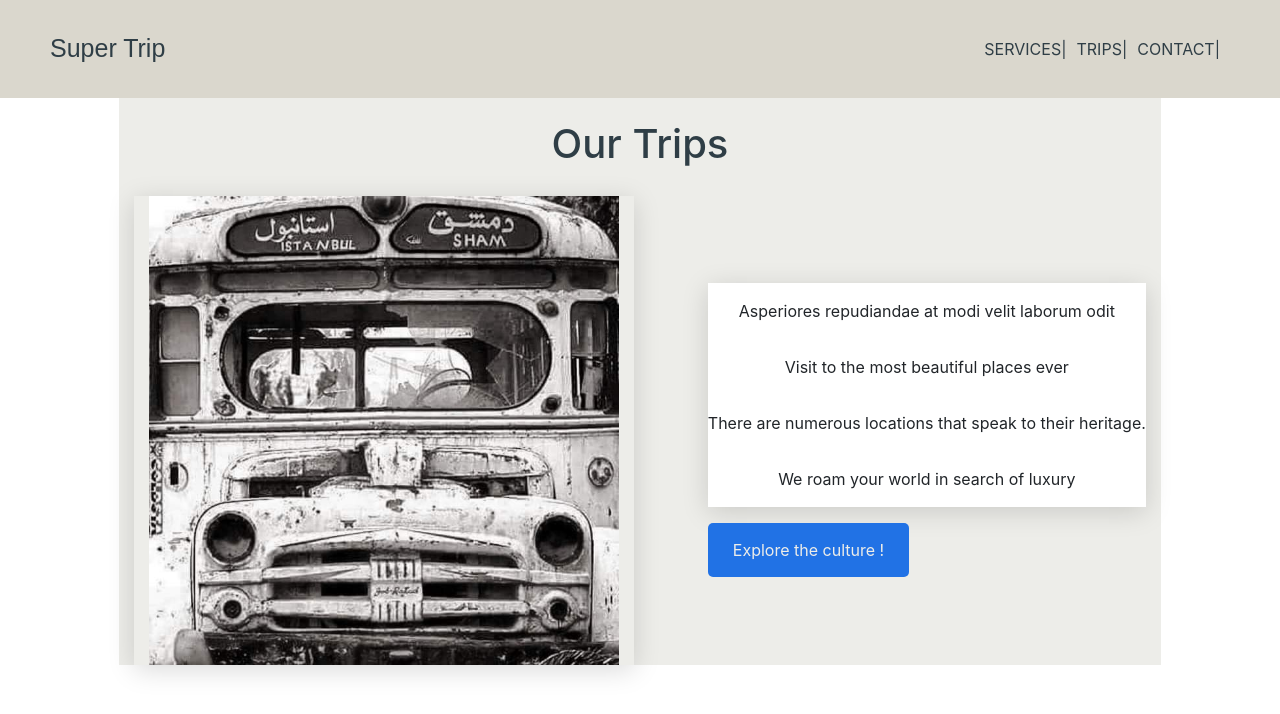
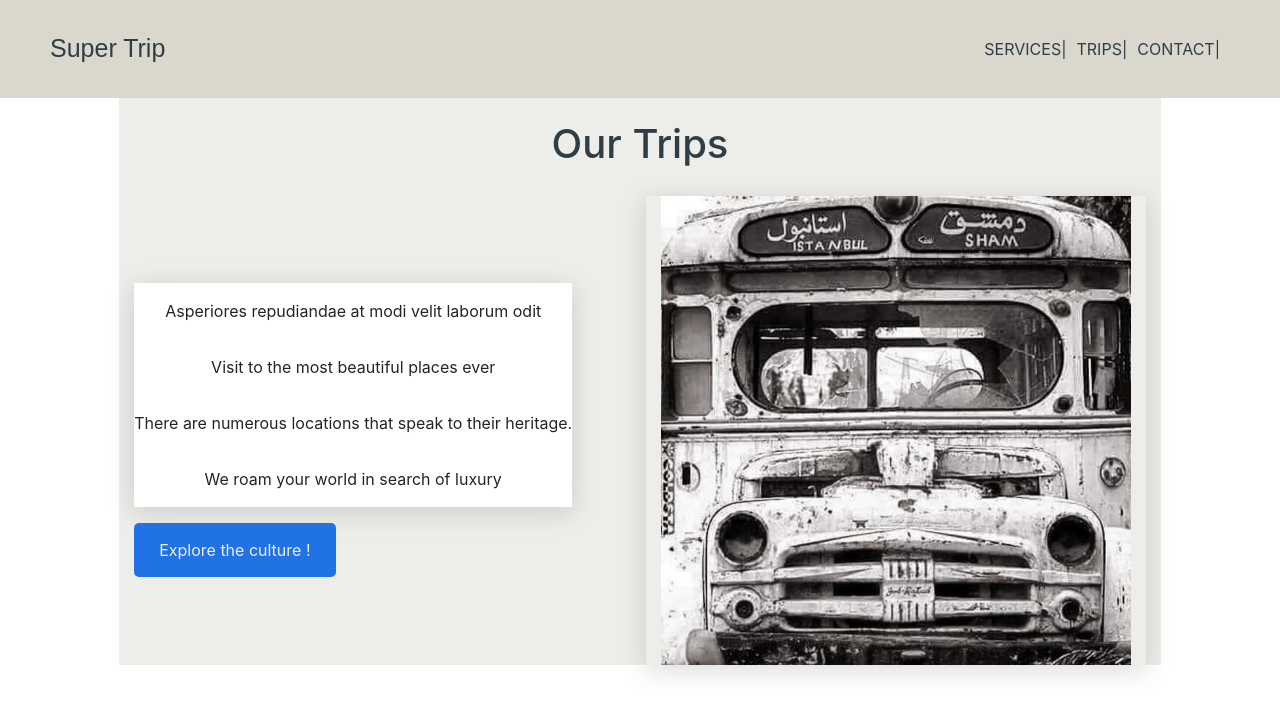
Before and after one commit to Tarek994/bg-React, a React (Create React App) app: page / in a window 1280 px wide. Shown: the top 714 px of the page. Built offline with nearby package versions, Linux system fonts and the light colour scheme.

Commit message:
feat(trip): change the customization position of items on the trip page

```diff
--- a/src/Components/trip/Trip.jsx
+++ b/src/Components/trip/Trip.jsx
@@ -11,9 +11,7 @@ const Trip = () => {
                   <h1> Our Trips</h1>
           </div>
 
-        <div className="trip-items col-lg-12">
-          <img className="trip-image col-lg-6 " src={damas} alt="" />
-
+        <div className="trip-items col-lg-12 m-auto">
 
             <div className="trip-description ">
               <ul className="trip-list">
@@ -27,6 +25,7 @@ const Trip = () => {
               </a>
 
             </div>
+            <img className="trip-image col-lg-6 " src={damas} alt="" />
         </div>
       </div>
     </div>
```
